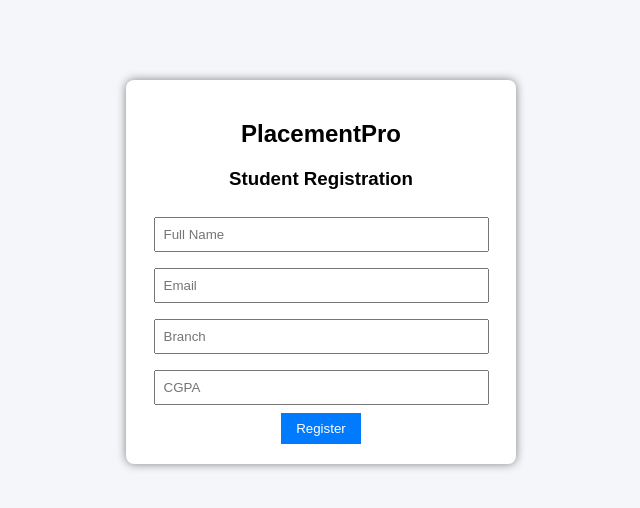
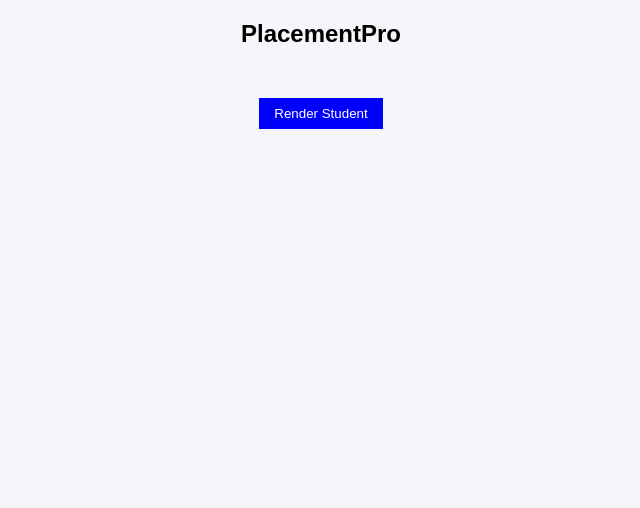
Before and after one commit to Thanv1Shetty/thanviskilllab, a plain HTML site: page index.html in a window 1280 px wide. Shown: the whole page, without its empty margins (319-959 px from the left). Drawn offline with Linux system fonts and the light colour scheme.

Commit message:
Refactor index.html for improved layout and styling

```diff
--- a/index.html
+++ b/index.html
@@ -1,57 +1,66 @@
 <!DOCTYPE html>
 <html>
 <head>
-    <title>PlacementPro - Student Registration</title>
+    <title>PlacementPro</title>
     <style>
         body {
-            font-family: Arial, sans-serif;
+            font-family: Arial;
             background-color: #f4f6f9;
             text-align: center;
         }
 
         .container {
-            width: 350px;
-            margin: 80px auto;
-            padding: 20px;
-            background-color: white;
-            border-radius: 8px;
-            box-shadow: 0px 0px 10px gray;
+            margin-top: 50px;
         }
 
-        input {
-            width: 90%;
-            padding: 8px;
-            margin: 8px 0;
+        .card {
+            width: 300px;
+            margin: 20px auto;
+            padding: 15px;
+            background: white;
+            box-shadow: 0px 0px 10px gray;
+            border-radius: 8px;
         }
 
         button {
             padding: 8px 15px;
-            background-color: #007bff;
+            background: blue;
             color: white;
             border: none;
             cursor: pointer;
-        }
-
-        button:hover {
-            background-color: #0056b3;
         }
     </style>
 </head>
 
 <body>
 
+    <h2>PlacementPro</h2>
+
     <div class="container">
-        <h2>PlacementPro</h2>
-        <h3>Student Registration</h3>
+        <button onclick="renderStudent()">Render Student</button>
 
-        <form>
-            <input type="text" placeholder="Full Name" required><br>
-            <input type="email" placeholder="Email" required><br>
-            <input type="text" placeholder="Branch" required><br>
-            <input type="number" placeholder="CGPA" step="0.01" required><br>
-            <button type="submit">Register</button>
-        </form>
+        <div id="output"></div>
     </div>
+
+    <script>
+        function renderStudent() {
+            const student = {
+                name: "Thanvi",
+                branch: "AIML",
+                cgpa: 9.1
+            };
+
+            const htmlContent = `
+                <div class="card">
+                    <h3>${student.name}</h3>
+                    <p>Branch: ${student.branch}</p>
+                    <p>CGPA: ${student.cgpa}</p>
+                </div>
+            `;
+
+            document.getElementById("output").innerHTML = htmlContent;
+        }
+    </script>
 
 </body>
 </html>
```
